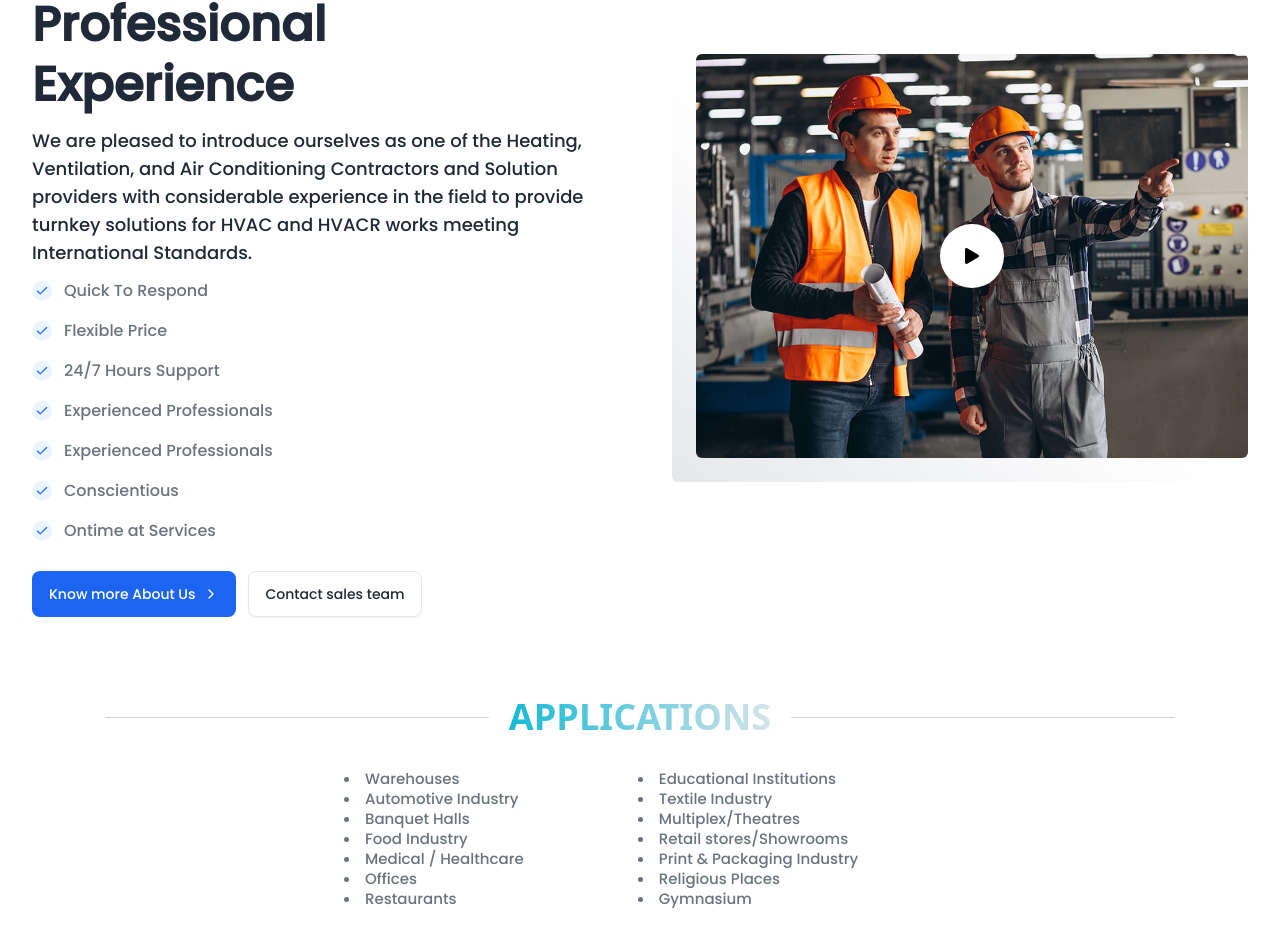
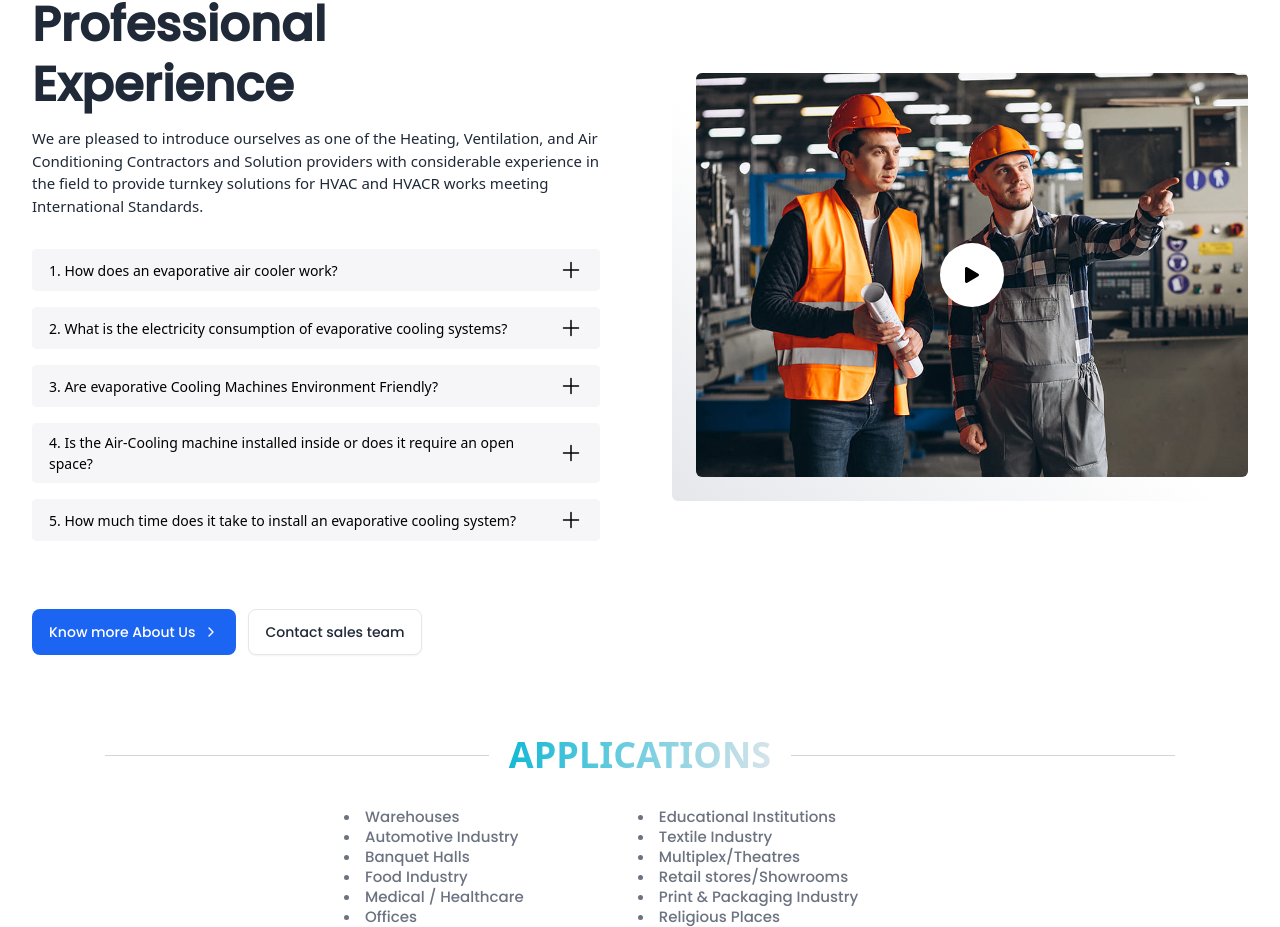
Before and after one commit to adhunikpowertech12/adhunikpowertech, a Next.js app: page /ductedaircooler in a window 1280 px wide. Shown: the part 3657-4584 px from the top of the page. Built offline with nearby package versions, Linux system fonts and the light colour scheme; some icons are missing.

Commit message:
first commit

```diff
--- a/src/app/ductedaircooler/page.js
+++ b/src/app/ductedaircooler/page.js
@@ -2,6 +2,8 @@
 
 import React from "react";
 import { FaPlay } from "react-icons/fa";
+import { useEffect, useMemo, useRef, useState } from "react";
+
 export default function DuctedAirCooler() {
 
   const [showModal, setShowModal] = React.useState(false);
@@ -104,31 +106,7 @@ export default function DuctedAirCooler() {
 
       ];
 
-      const comparisonData = [
-        { cooler: "Evaporative Cooling (Water evaporation)", ac: "Refrigerant Cycle", image: "100.png" },
-        { cooler: "Very High (Uses less electricity)", ac: "Lower (Uses more electricity)", image: "102.png" },
-        { cooler: "Low", ac: "Higher", image: "104.png" },
-        { cooler: "Limited (15-18°C below outdoor temp)", ac: "Precise (Can cool to much lower temperatures)", image: "106.png" },
-        { cooler: "Works best in dry climates", ac: "Less effective in humid climates", image: "108.png" },
-        { cooler: "Introduces fresh, cool air", ac: "Recirculates existing air", image: "110.png" },
-        { cooler: "Maintains natural humidity", ac: "Can dry out the air", image: "112.png" },
-        { cooler: "Relatively simple", ac: "More complex", image: "114.png" },
-      ];
 
-      const comparisonData1 = [
-
-        { cooler: "Capacity ", dc: "40,000 CMH" , ac:"8.5 TR",  image: "100.png" ,aw:"40,000 CMH", },
-        { cooler: "Power", dc: "4KW", image: "102.png" ,ac:"9.4KW",aw:"7.5KW", },
-        { cooler: "Covered Area", dc: "1", image: "104.png" ,ac:"3500Sqft",aw:"3500Sqft", },
-        { cooler: "No of Machines Required", dc: "4KW", image: "106.png",ac:"3",aw:"1", },
-        { cooler: "Total kw", dc: "9600", image: "108.png",ac:"28.2KW",aw:"7.5KW", },
-        { cooler: <>Electricity unit consumption <br /> per year (10hr ,240 days)</>, dc: "96,000", image: "110.png",ac:"67680",aw:"18000", },
-        { cooler: <>Running cost per year <br /> ( ₹10.00 per unit )</>, dc: "14.18%", image: "112.png",ac:"6,76,800",aw:"1,80,000", },
-        { cooler: <>
-          %Running cost with Reference <br /> to Refrigerative Aircon
-        </>, dc: "3500Sqft", image: "114.png",ac:"100%",aw:"26.5%", },
-
-      ];
 
       const logos = [
         { src: '/dc1.webp', alt: 'Asahi-India-Glass-Ltd' },
@@ -167,6 +145,53 @@ export default function DuctedAirCooler() {
         "Religious Places",
         "Gymnasium"
       ];
+
+      const [activeIndex, setActiveIndex] = useState(null);
+
+      const handleClick = (index) => {
+        setActiveIndex(index === activeIndex ? null : index);
+      };
+
+      const accordionData = useMemo(() => [
+        {
+          title: "1. How does an evaporative air cooler work?",
+          content: "The air cooler works by pulling warm air through moistened pads, which causes the water to evaporate and cool the air. The cooled air is then circulated through ducts and into the desired space, providing a refreshing breeze. This process is energy-efficient and helps to increase humidity levels in dry climates.",
+        },
+        {
+          title: "2. What is the electricity consumption of evaporative cooling systems?",
+          content: "They consume 90% less electricity as compared to an air conditioner. To cool an area of 1500 sqft. it consumes only 1.5-2 units/hr.",
+        },
+        {
+          title: "3. Are evaporative Cooling Machines Environment Friendly? ",
+          content: "Yes, They're eco-friendly. Unlike air conditioners that use harmful chemicals like CFCs, these cooling systems don't release any gases that harm the ozone layer.",
+        },
+
+        {
+          title: " 4. Is the Air-Cooling machine installed inside or does it require an open space? ",
+          content: "The air cooler needs to be installed outside in an open area. You can put it on the ground using a stand, place it on the terrace, or hang it on walls using a special structure called a cantilever.",
+        },
+        {
+          title: " 5. How much time does it take to install an evaporative cooling system? ",
+          content: "It generally takes around 10-15 days to properly install an effective cooling system with ducts. Hence, it's always better to plan the installation before the summer season. So that your factory is summer-ready and you do not lose productivity due to extreme heat.",
+        },
+
+
+      ], []);
+
+
+    const [contentHeights, setContentHeights] = useState({});
+
+    const refs = useRef([]);
+
+    useEffect(() => {
+        const heights = refs.current.map(ref => ref.scrollHeight);
+        const heightsMap = heights.reduce((acc, height, index) => {
+            acc[index] = height;
+            return acc;
+        }, {});
+        setContentHeights(heightsMap);
+    }, [accordionData]);
+
     return (
 
 
@@ -729,83 +754,39 @@ export default function DuctedAirCooler() {
       <p className="mt-3 text-lg text-gray-800 dark:text-neutral-400">About Our Company
       </p>
       <h1 className="block text-3xl font-bold text-gray-800 sm:text-4xl lg:text-5xl lg:leading-tight dark:text-white">We have 19+ years of Professional Experience</h1>
-      <p className="mt-3 text-lg text-gray-800 dark:text-neutral-400">We are pleased to introduce ourselves as one of the Heating, Ventilation, and Air Conditioning Contractors and Solution providers with considerable experience in the field to provide turnkey solutions for HVAC and HVACR works meeting International Standards.</p>
+      <p className="mt-3  text-[15px] text-gray-800 dark:text-neutral-400 font-sans font-medium ">We are pleased to introduce ourselves as one of the Heating, Ventilation, and Air Conditioning Contractors and Solution providers with considerable experience in the field to provide turnkey solutions for HVAC and HVACR works meeting International Standards.</p>
 
-      <ul className="space-y-2 sm:space-y-4 pt-3">
-        <li className="flex gap-x-3">
-          <span className="mt-0.5 size-5 flex justify-center items-center rounded-full bg-blue-50 text-blue-600 dark:bg-blue-800/30 dark:text-blue-500">
-            <svg className="shrink-0 size-3.5" xmlns="http://www.w3.org/2000/svg" width="24" height="24" viewBox="0 0 24 24" fill="none" stroke="currentColor" strokeWidth="2" stroke-linecap="round" stroke-linejoin="round"><polyline points="20 6 9 17 4 12" /></svg>
-          </span>
-          <div className="grow">
-            <span className="text-sm sm:text-base text-gray-500 dark:text-neutral-500">
-              Quick To Respond
-            </span>
-          </div>
-        </li>
 
-        <li className="flex gap-x-3">
-          <span className="mt-0.5 size-5 flex justify-center items-center rounded-full bg-blue-50 text-blue-600 dark:bg-blue-800/30 dark:text-blue-500">
-            <svg className="shrink-0 size-3.5" xmlns="http://www.w3.org/2000/svg" width="24" height="24" viewBox="0 0 24 24" fill="none" stroke="currentColor" strokeWidth="2" stroke-linecap="round" stroke-linejoin="round"><polyline points="20 6 9 17 4 12" /></svg>
-          </span>
-          <div className="grow">
-            <span className="text-sm sm:text-base text-gray-500 dark:text-neutral-500">
-              Flexible Price
-            </span>
-          </div>
-        </li>
-
-        <li className="flex gap-x-3">
-          <span className="mt-0.5 size-5 flex justify-center items-center rounded-full bg-blue-50 text-blue-600 dark:bg-blue-800/30 dark:text-blue-500">
-            <svg className="shrink-0 size-3.5" xmlns="http://www.w3.org/2000/svg" width="24" height="24" viewBox="0 0 24 24" fill="none" stroke="currentColor" strokeWidth="2" stroke-linecap="round" stroke-linejoin="round"><polyline points="20 6 9 17 4 12" /></svg>
-          </span>
-          <div className="grow">
-            <span className="text-sm sm:text-base text-gray-500 dark:text-neutral-500">
-              24/7 Hours Support
-            </span>
-          </div>
-        </li>
-        <li className="flex gap-x-3">
-          <span className="mt-0.5 size-5 flex justify-center items-center rounded-full bg-blue-50 text-blue-600 dark:bg-blue-800/30 dark:text-blue-500">
-            <svg className="shrink-0 size-3.5" xmlns="http://www.w3.org/2000/svg" width="24" height="24" viewBox="0 0 24 24" fill="none" stroke="currentColor" strokeWidth="2" stroke-linecap="round" stroke-linejoin="round"><polyline points="20 6 9 17 4 12" /></svg>
-          </span>
-          <div className="grow">
-            <span className="text-sm sm:text-base text-gray-500 dark:text-neutral-500">
-              Experienced Professionals
-            </span>
-          </div>
-        </li>
-        <li className="flex gap-x-3">
-          <span className="mt-0.5 size-5 flex justify-center items-center rounded-full bg-blue-50 text-blue-600 dark:bg-blue-800/30 dark:text-blue-500">
-            <svg className="shrink-0 size-3.5" xmlns="http://www.w3.org/2000/svg" width="24" height="24" viewBox="0 0 24 24" fill="none" stroke="currentColor" strokeWidth="2" stroke-linecap="round" stroke-linejoin="round"><polyline points="20 6 9 17 4 12" /></svg>
-          </span>
-          <div className="grow">
-            <span className="text-sm sm:text-base text-gray-500 dark:text-neutral-500">
-              Experienced Professionals
-            </span>
-          </div>
-        </li>
-        <li className="flex gap-x-3">
-          <span className="mt-0.5 size-5 flex justify-center items-center rounded-full bg-blue-50 text-blue-600 dark:bg-blue-800/30 dark:text-blue-500">
-            <svg className="shrink-0 size-3.5" xmlns="http://www.w3.org/2000/svg" width="24" height="24" viewBox="0 0 24 24" fill="none" stroke="currentColor" strokeWidth="2" stroke-linecap="round" stroke-linejoin="round"><polyline points="20 6 9 17 4 12" /></svg>
-          </span>
-          <div className="grow">
-            <span className="text-sm sm:text-base text-gray-500 dark:text-neutral-500">
-              Conscientious
-            </span>
-          </div>
-        </li>
-        <li className="flex gap-x-3">
-          <span className="mt-0.5 size-5 flex justify-center items-center rounded-full bg-blue-50 text-blue-600 dark:bg-blue-800/30 dark:text-blue-500">
-            <svg className="shrink-0 size-3.5" xmlns="http://www.w3.org/2000/svg" width="24" height="24" viewBox="0 0 24 24" fill="none" stroke="currentColor" strokeWidth="2" stroke-linecap="round" stroke-linejoin="round"><polyline points="20 6 9 17 4 12" /></svg>
-          </span>
-          <div className="grow">
-            <span className="text-sm sm:text-base text-gray-500 dark:text-neutral-500">
-              Ontime at Services
-            </span>
-          </div>
-        </li>
-      </ul>
-
+      <div className="container mx-auto mt-8 mb-10">
+            {accordionData.map((item, index) => (
+                <div
+                    className="border-[#F6F6F8] mb-4 rounded border"
+                    key={index}
+                >
+                    <div
+                        className=" font-sans font-medium text-[14px] accordion-header bg-[#F6F6F8] cursor-pointer px-4 py-2 flex justify-between items-center"
+                        onClick={() => handleClick(index)}
+                    >
+                        {item.title}
+                        <span className={`arrow ${activeIndex === index ? 'down' : 'right'}`}><svg xmlns="http://www.w3.org/2000/svg" fill="none" viewBox="0 0 24 24" strokeWidth={1.5} stroke="currentColor" className="size-6">
+  <path strokeLinecap="round" strokeLinejoin="round" d="M12 4.5v15m7.5-7.5h-15" />
+</svg>
+</span>
+                    </div>
+                    <div
+                        ref={el => refs.current[index] = el}
+                        className={` font-sans font-medium text-[13px] text-justify accordion-content overflow-hidden transition-height duration-300 ease-in-out ${
+                            activeIndex === index ? 'h-auto' : 'h-0'
+                        }`}
+                        style={{
+                            height: activeIndex === index ? `${contentHeights[index]}px` : '0px'
+                        }}
+                    >
+                        <div className="px-4 pb-4 pt-2">{item.content}</div>
+                    </div>
+                </div>
+            ))}
+        </div>
 
 
 
```
Also changed, not shown: src/app/our_Company/page.js (+38 -0 lines).
